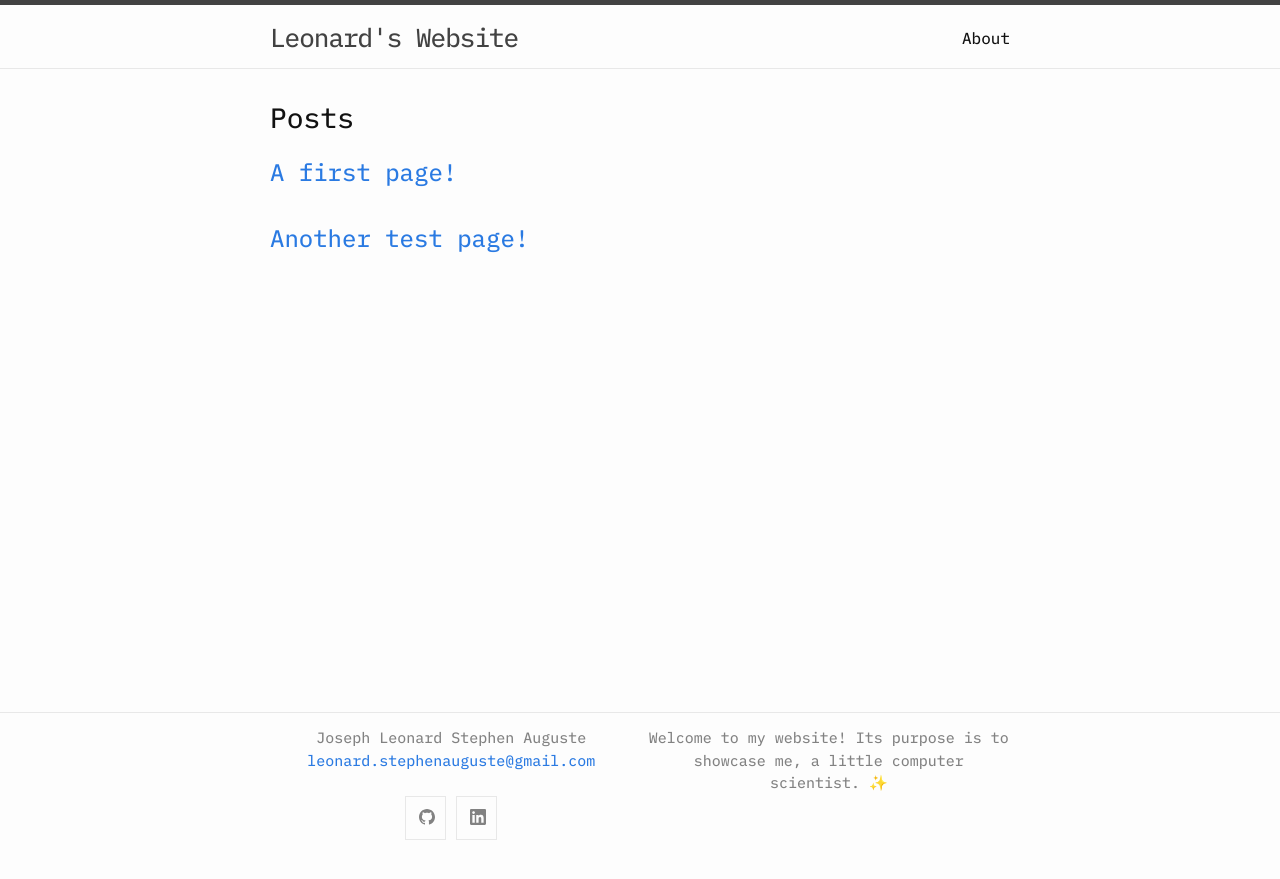
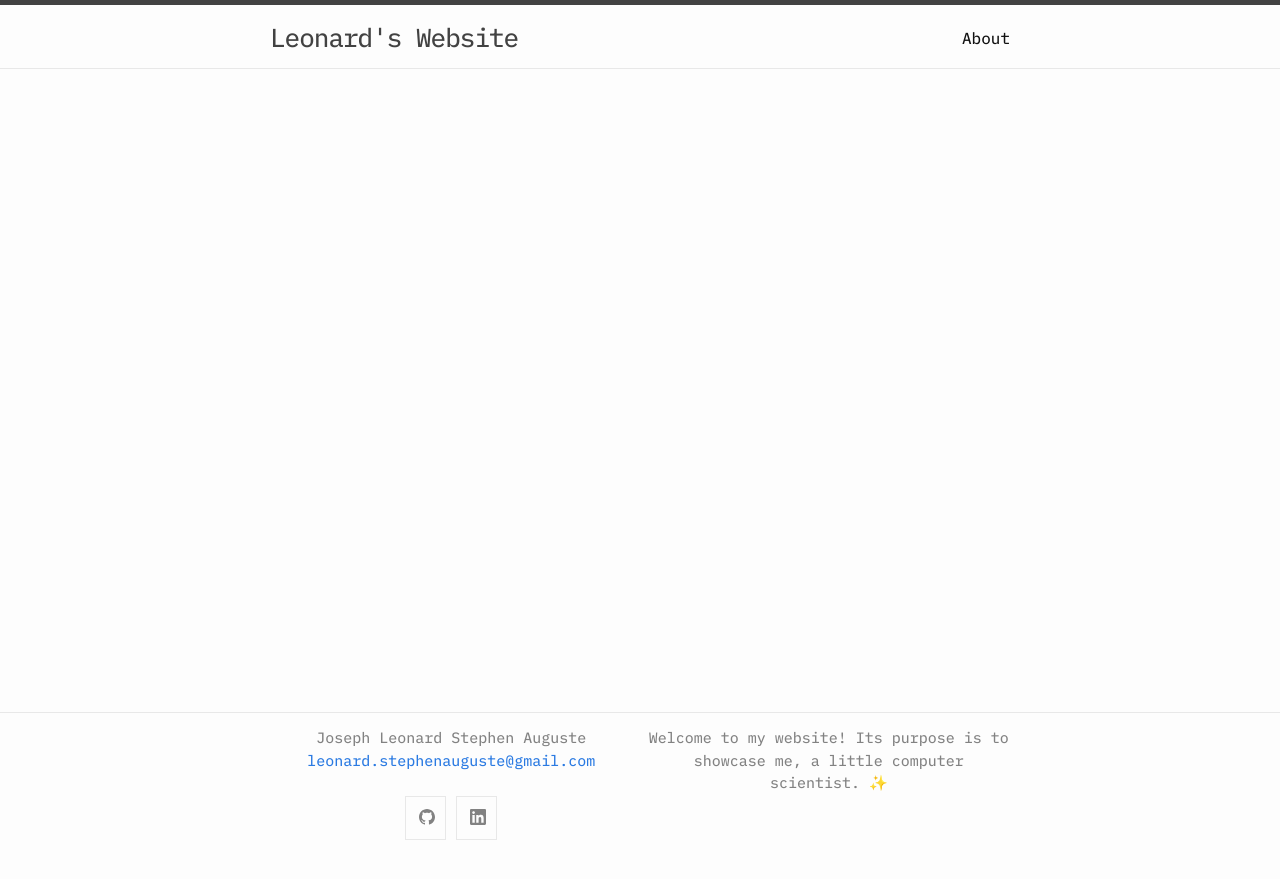
Before and after one commit to leonardSA/leonardsa.github.io, a Jekyll site: the page built from index.md, in a window 1280 px wide. Shown: the top 879 px of the page. Built offline with Jekyll 4.4.1, drawn with Linux system fonts in a browser that asks for light colours; emoji names are drawn with the system emoji font; some web fonts are replaced.

Commit message:
home.html: modify layout to display menu items only

```diff
--- a/_layouts/home.html
+++ b/_layouts/home.html
@@ -10,10 +10,11 @@
   {{ content }}
 
   {%- if site.pages.size > 0 -%}
-    <h2 class="post-list-heading">{{ page.list_title | default: "Posts" }}</h2>
+    <!-- <h2 class="post-list-heading">{{ page.list_title | default: "Posts" }}</h2> -->
     <ul class="post-list">
       {% assign sorted_pages = site.pages | sort %}
       {%- for page in sorted_pages -%}
+      {%- if page.category == "menu" -%}
       <li>
         <h3>
           <a class="post-link" href="{{ page.url | relative_url }}">
@@ -24,6 +25,7 @@
           {{ page.excerpt }}
         {%- endif -%}
       </li>
+      {%- endif -%}
       {%- endfor -%}
     </ul>
   {%- endif -%}
```
